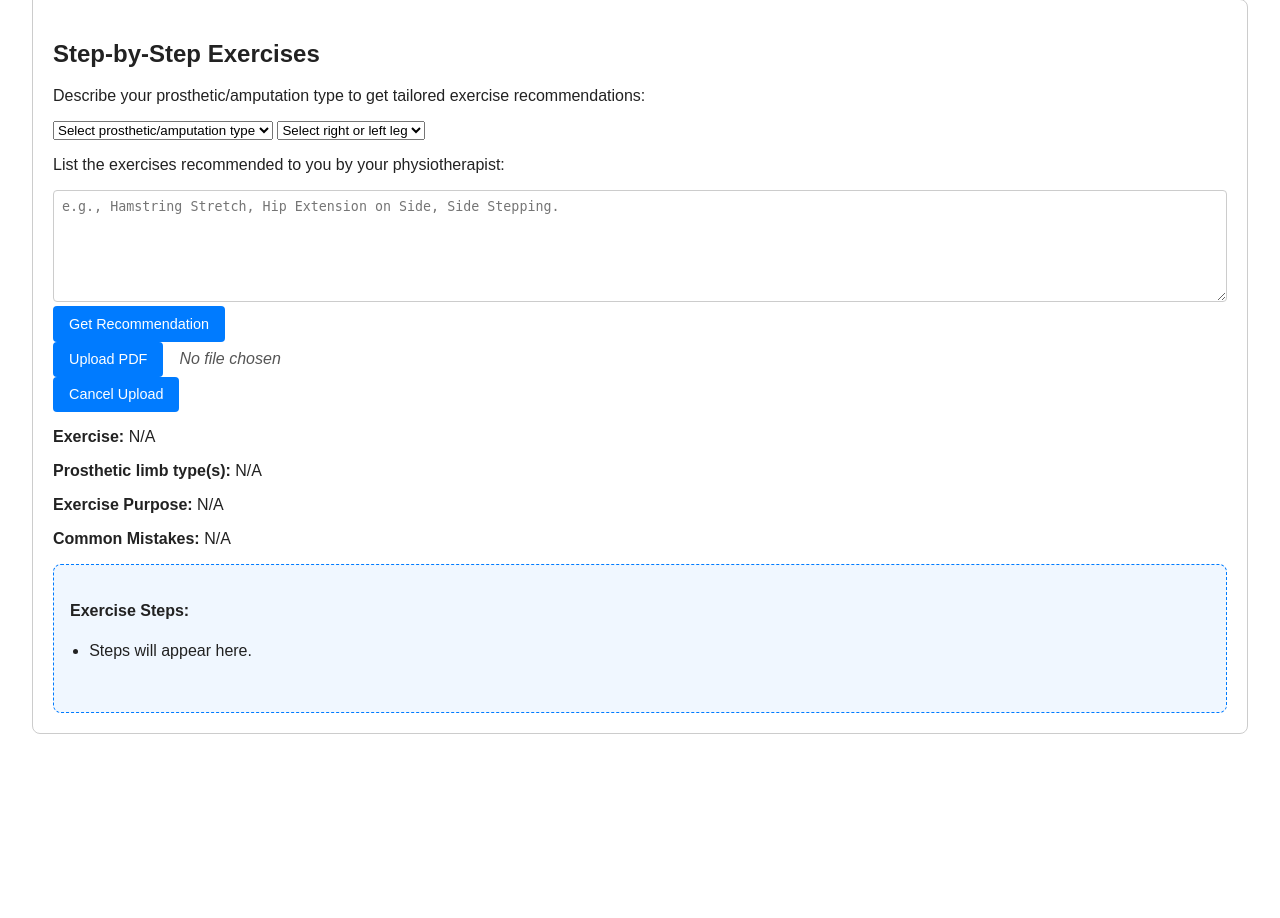
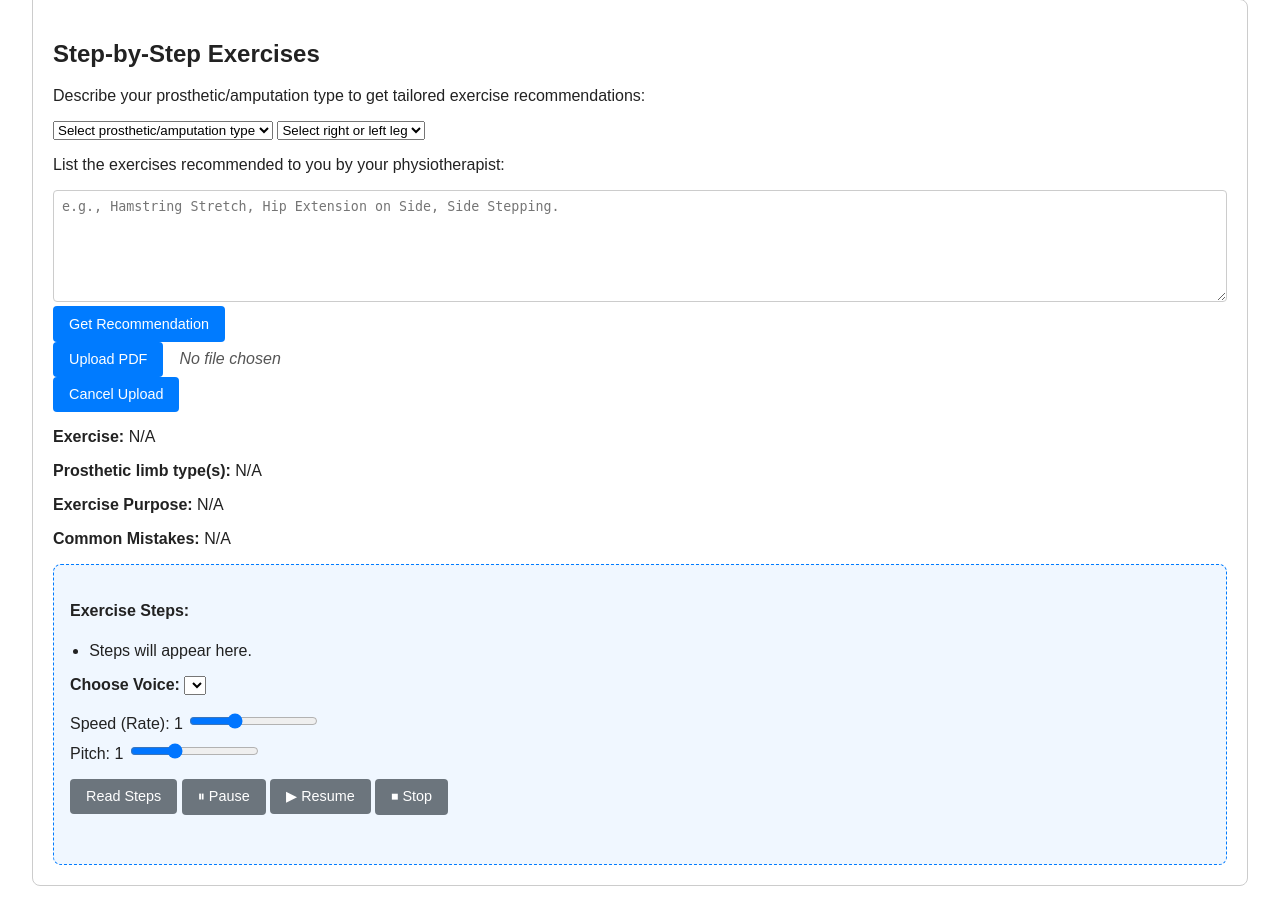
Before and after one commit to gracdi1/AI4GoodLab-project-m2, a Flask app: page / in a window 1280 px wide, after a click on "Exercise". Shown: the part 144-1062 px from the top of the page. Before the commit the page ends 878 px from the top, so only its background shows below. Run offline with Flask 3, Linux system fonts and the light colour scheme; lists and menus that the app fills with data are empty.

Commit message:
added functionality to read out steps

```diff
--- a/templates/index.html
+++ b/templates/index.html
@@ -293,6 +293,29 @@
           <ul id="exerciseStepsList">
             <li>Steps will appear here.</li>
           </ul>
+
+          <div class="speech-controls" style="margin-top: 1rem;">
+            <label for="voiceSelect"><strong>Choose Voice:</strong></label>
+            <select id="voiceSelect"></select>
+
+            <div style="margin-top: 1rem;">
+              <label for="rateSlider">Speed (Rate): <span id="rateValue">1</span></label>
+              <input type="range" id="rateSlider" min="0.5" max="2" value="1" step="0.1" />
+            </div>
+
+            <div style="margin-top: 0.5rem;">
+              <label for="pitchSlider">Pitch: <span id="pitchValue">1</span></label>
+              <input type="range" id="pitchSlider" min="0.5" max="2" value="1" step="0.1" />
+            </div>
+
+            <div style="margin-top: 1rem;">
+              <button id="readStepsButton" class="secondary">Read Steps</button>
+              <button id="pauseButton" class="secondary">⏸ Pause</button>
+              <button id="resumeButton" class="secondary">▶ Resume</button>
+              <button id="stopButton" class="secondary">⏹ Stop</button>
+            </div>
+          </div>
+
           <div class="button-group">
             <button id="startExerciseButton" class="hidden">Start Exercise with VLM</button>
             <button id="uploadVideoButton" class="hidden">Upload Video</button>
@@ -472,6 +495,97 @@
         });
         setText('currentStepDisplay', state.steps[state.currentStep] ?? 'N/A');
       }
+
+      /********************************************
+       * READ STEPS
+       *******************************************/
+      let voices = [];
+      let utterance;
+      let isSpeaking = false;
+
+      function loadVoices() {
+        voices = speechSynthesis.getVoices()
+          .filter(voice => voice.lang.toLowerCase().startsWith('en'));
+
+        const voiceSelect = document.getElementById('voiceSelect');
+        voiceSelect.innerHTML = '';
+
+        voices.forEach((voice, i) => {
+          const option = document.createElement('option');
+          option.value = i;
+          option.textContent = `${voice.name} (${voice.lang})`;
+          voiceSelect.appendChild(option);
+        });
+      }
+
+      window.speechSynthesis.onvoiceschanged = loadVoices;
+
+      function readSteps() {
+        const stepsList = document.getElementById('exerciseStepsList');
+        const voiceSelect = document.getElementById('voiceSelect');
+        const rate = parseFloat(document.getElementById('rateSlider').value);
+        const pitch = parseFloat(document.getElementById('pitchSlider').value);
+
+        if (!stepsList || !voiceSelect) return;
+
+        const steps = Array.from(stepsList.querySelectorAll('li'))
+          .map(li => li.textContent)
+          .join('. ');
+
+        if (!steps.trim()) {
+          alert("No steps available to read.");
+          return;
+        }
+
+        if (speechSynthesis.speaking) {
+          speechSynthesis.cancel(); // cancel ongoing speech
+        }
+
+        utterance = new SpeechSynthesisUtterance(steps);
+        const selectedVoice = voices[voiceSelect.value];
+        if (selectedVoice) {
+          utterance.voice = selectedVoice;
+        }
+
+        utterance.lang = 'en-US';
+        utterance.rate = rate;
+        utterance.pitch = pitch;
+
+        speechSynthesis.speak(utterance);
+        isSpeaking = true;
+      }
+
+      function pauseSpeech() {
+        if (speechSynthesis.speaking && !speechSynthesis.paused) {
+          speechSynthesis.pause();
+        }
+      }
+
+      function resumeSpeech() {
+        if (speechSynthesis.paused) {
+          speechSynthesis.resume();
+        }
+      }
+
+      function stopSpeech() {
+        speechSynthesis.cancel();
+        isSpeaking = false;
+      }
+
+      // Update slider values on screen
+      document.getElementById('rateSlider').addEventListener('input', () => {
+        document.getElementById('rateValue').textContent = document.getElementById('rateSlider').value;
+      });
+
+      document.getElementById('pitchSlider').addEventListener('input', () => {
+        document.getElementById('pitchValue').textContent = document.getElementById('pitchSlider').value;
+      });
+
+      // Event listeners
+      document.getElementById('readStepsButton').addEventListener('click', readSteps);
+      document.getElementById('pauseButton').addEventListener('click', pauseSpeech);
+      document.getElementById('resumeButton').addEventListener('click', resumeSpeech);
+      document.getElementById('stopButton').addEventListener('click', stopSpeech);
 
        /** UPLOAD VIDEO **/
       document.getElementById('uploadVideoButton').addEventListener('click', () => {
```
